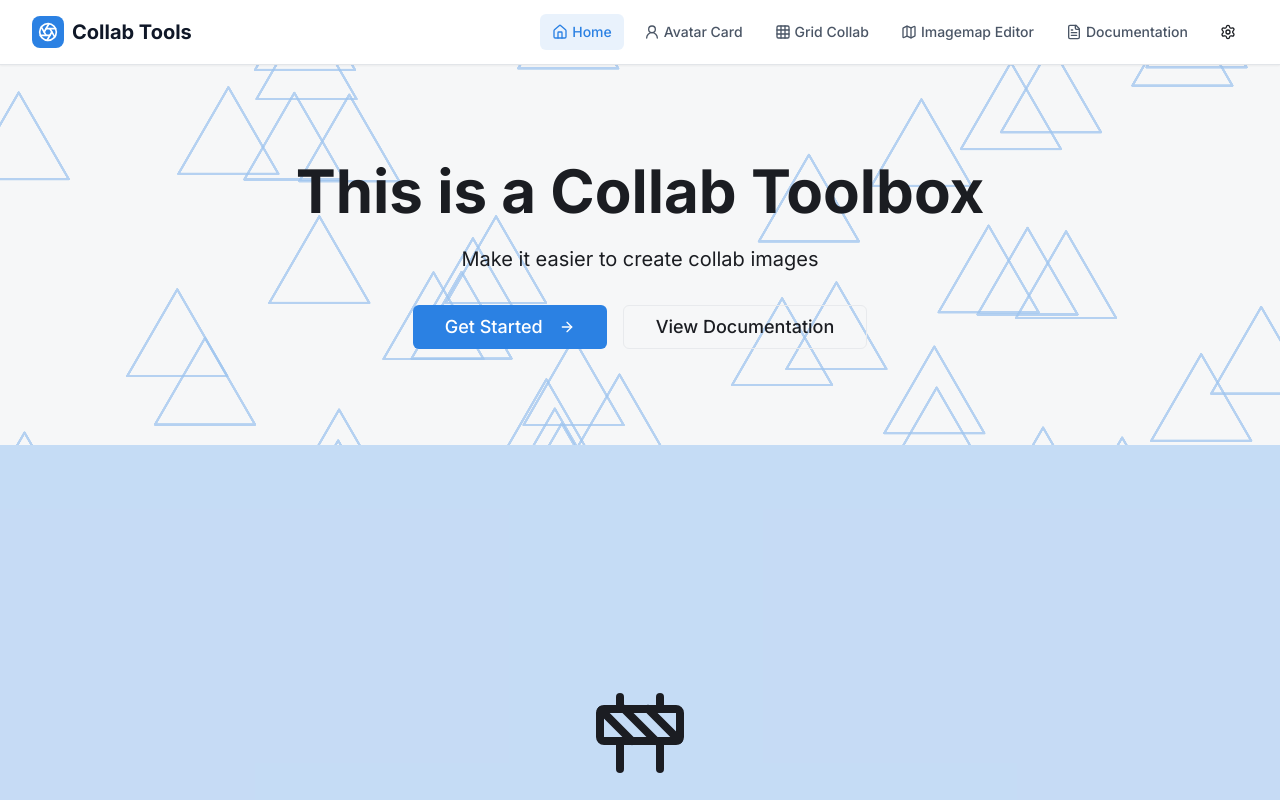
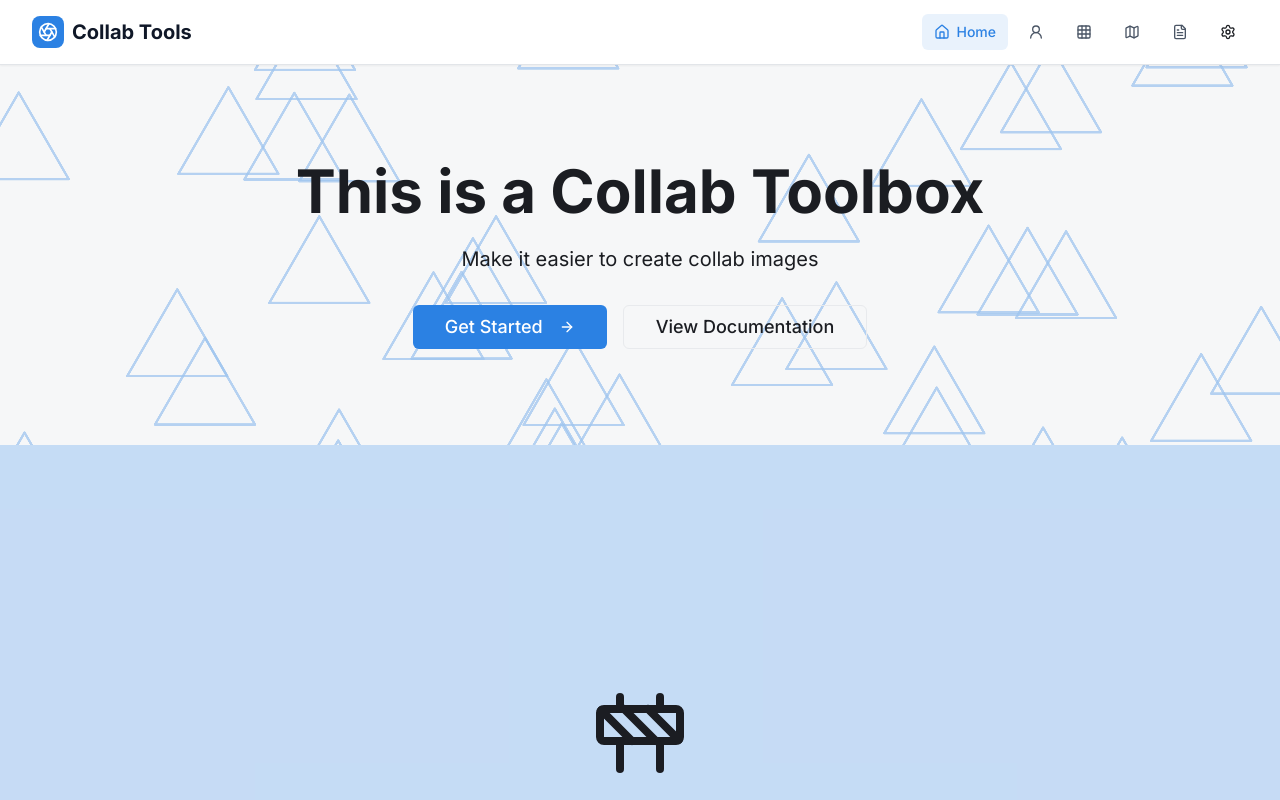
Before and after one commit to CloneWith/osu-collab-tools, a Next.js app: page / in a window 1280 px wide. Shown: the top 800 px of the page. Built offline with nearby package versions, Linux system fonts and the light colour scheme.

Commit message:
feat(navbar): use hover card to show simple introduction

```diff
--- a/components/navbar.tsx
+++ b/components/navbar.tsx
@@ -2,6 +2,7 @@
 
 import Logo from "@/components/logo";
 import { Button } from "@/components/ui/button";
+import { HoverCard, HoverCardContent, HoverCardTrigger } from "@/components/ui/hover-card";
 import { SettingsFlyout } from "@/components/ui/settings-flyout";
 import { FileText, Grid3X3, Home, Map as MapIcon, Menu, UserRound, X } from "lucide-react";
 import { useTranslations } from "next-intl";
@@ -18,7 +19,7 @@ const navigation = [
 ] as const;
 
 export function Navbar() {
-  const t = useTranslations("navbar");
+  const t = useTranslations();
   const pathname = usePathname();
   const [mobileMenuOpen, setMobileMenuOpen] = useState(false);
 
@@ -39,19 +40,44 @@ export function Navbar() {
             {navigation.map((item) => {
               const Icon = item.icon;
               const isActive = pathname === item.href;
+              const title = t(`navbar.nav.${item.key}`);
+
               return (
+                <HoverCard key={item.key} openDelay={120} closeDelay={80}>
+                  <HoverCardTrigger asChild>
                     <Link
-                  key={item.key}
                       href={item.href}
-                  className={`flex items-center space-x-1 px-3 py-2 rounded-md text-sm font-medium transition-colors ${
+                      aria-label={title}
+                      className={`flex items-center rounded-md text-sm font-medium ${
                         isActive
-                      ? "bg-primary/10 text-primary"
-                      : "text-gray-600 hover:text-gray-900 hover:bg-primary/10 dark:text-gray-300"
+                          ? "bg-primary/10 px-3 py-2 text-primary"
+                          : "h-10 w-10 justify-center text-gray-600 hover:bg-primary/10 hover:text-gray-900 dark:text-gray-300"
                       }`}
                     >
-                  <Icon className="w-4 h-4" />
-                  <span>{t(`nav.${item.key}`)}</span>
+                      <Icon className="h-4 w-4 shrink-0" />
+                      <span
+                        className={`overflow-hidden whitespace-nowrap ${
+                          isActive ? "ml-1.5 max-w-32 opacity-100" : "max-w-0 opacity-0"
+                        }`}
+                      >
+                        {title}
+                      </span>
                     </Link>
+                  </HoverCardTrigger>
+                  <HoverCardContent className="w-80 p-4">
+                    <div className="flex items-start gap-3">
+                      <div className="flex h-10 w-10 shrink-0 items-center justify-center rounded-xl bg-primary/10 text-primary">
+                        <Icon className="h-5 w-5" />
+                      </div>
+                      <div className="space-y-1">
+                        <p className="text-sm font-semibold leading-none text-popover-foreground">
+                          {t(`${item.key}.title`)}
+                        </p>
+                        <p className="text-sm leading-relaxed text-muted-foreground">{t(`${item.key}.description`)}</p>
+                      </div>
+                    </div>
+                  </HoverCardContent>
+                </HoverCard>
               );
             })}
             <SettingsFlyout />
--- a/messages/en.json
+++ b/messages/en.json
@@ -51,6 +51,8 @@
     }
   },
   "home": {
+    "title": "Home",
+    "description": "A glance through osu! Collab Tools",
     "hero": {
       "title": "This is a Collab Toolbox",
       "description": "Make it easier to create collab images",
--- a/messages/zh-CN.json
+++ b/messages/zh-CN.json
@@ -51,6 +51,8 @@
     }
   },
   "home": {
+    "title": "首页",
+    "description": "简单了解 osu! Collab Tools",
     "hero": {
       "title": "这是一个 Collab 工具箱",
       "description": "助力你做出还不错的 osu! 赛博合影",
```
Lines whose indentation alone changed are shown as unchanged.
